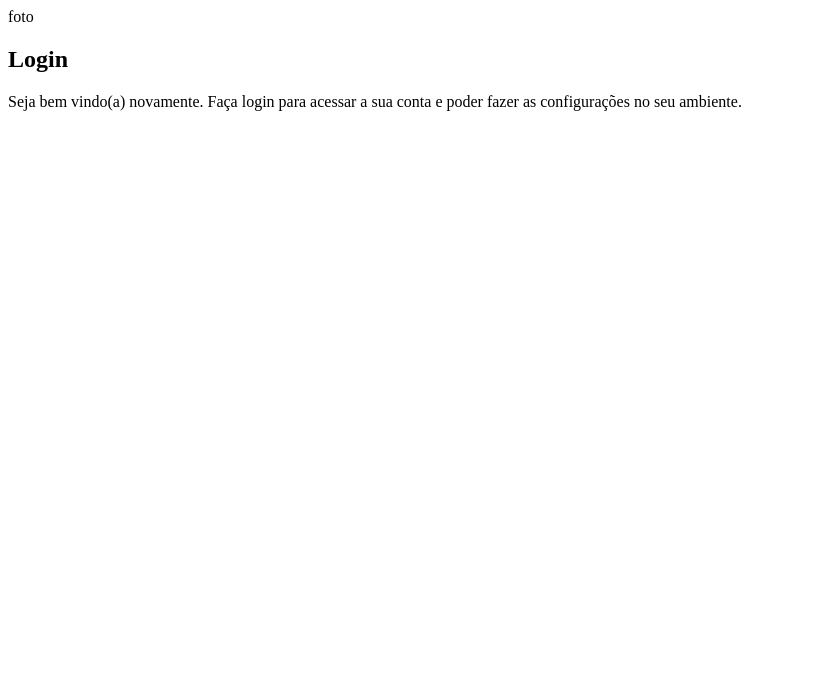
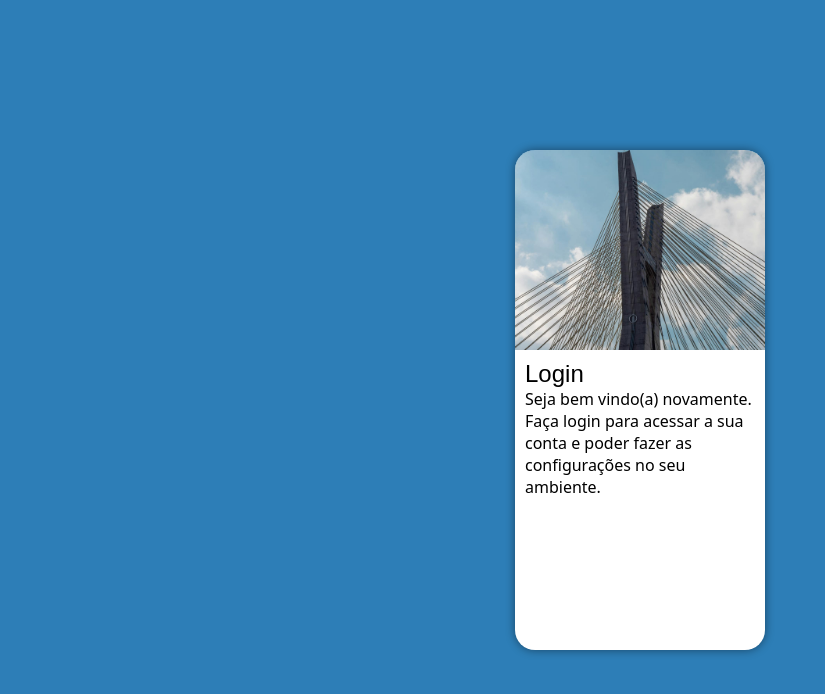
Before and after one commit to leticiapuga/Projeto_Login, a plain HTML site: page index.html in a window 1280 px wide. Shown: the whole page, without its empty margins (0-825 px from the left). Drawn offline with Linux system fonts and the light colour scheme; a web font is replaced by a local one.

Commit message:
Comecei a estilizar a tela de login

```diff
--- a/estilos/style.css
+++ b/estilos/style.css
@@ -7,3 +7,56 @@
 MARROM: #473111
 
 */
+
+@import url('https://fonts.googleapis.com/css2?family=Freeman&display=swap');
+
+*{
+    font-family: system-ui, -apple-system, BlinkMacSystemFont, 'Segoe UI', Roboto, Oxygen, Ubuntu, Cantarell, 'Open Sans', 'Helvetica Neue', sans-serif;
+    padding:0px;
+    margin: 0px;
+    box-sizing: border-box;
+}
+
+body, html{
+    background-color: #2D7EB7;
+    height: 100vh;
+    width: 100vw;
+}
+
+main{
+    position: relative;
+    height: 100vh;
+    width: 100vw;
+}
+
+section#login{
+    position: absolute;
+    top: 50%;
+    left: 50%;
+    transform: translate(-50%, -50%);
+    overflow: hidden;
+    box-shadow: 0px 0px 10px rgba(0, 0, 0, 0.450);
+
+    background-color: white;
+    width: 250px;
+    height: 500px;
+    border-radius: 20px;
+}
+
+section#login > div#imagem{
+    display: block;
+    background: #2D7EB7 url(../imagens/tela-login.jpg) no-repeat;
+    background-size: cover;
+    background-position: center center;
+    height: 200px;
+}
+
+section#login > div#formulario{
+    display: block;
+    padding: 10px;
+}
+
+section#login > div#formulario > h1{
+    font-family:  "Freeman", sans-serif, 'Open Sans', 'Helvetica Neue', sans-serif;
+    font-weight: normal;
+}
--- a/index.html
+++ b/index.html
@@ -13,7 +13,7 @@
         <section id="login">
 
             <div id="imagem">
-                foto
+               <!-- AQUI VAI A IMAGEM NAS CSS'S -->
             </div>
 
             <div id="formulario">
```
